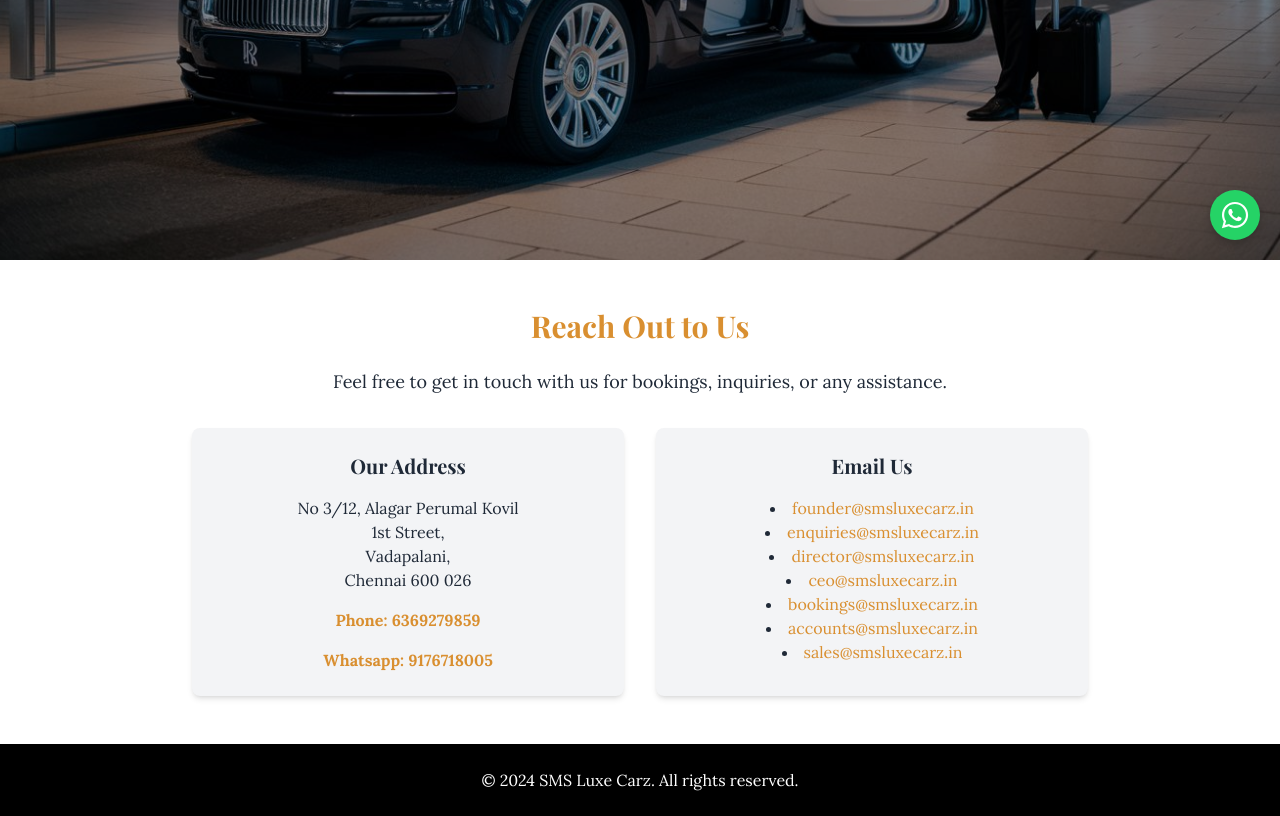
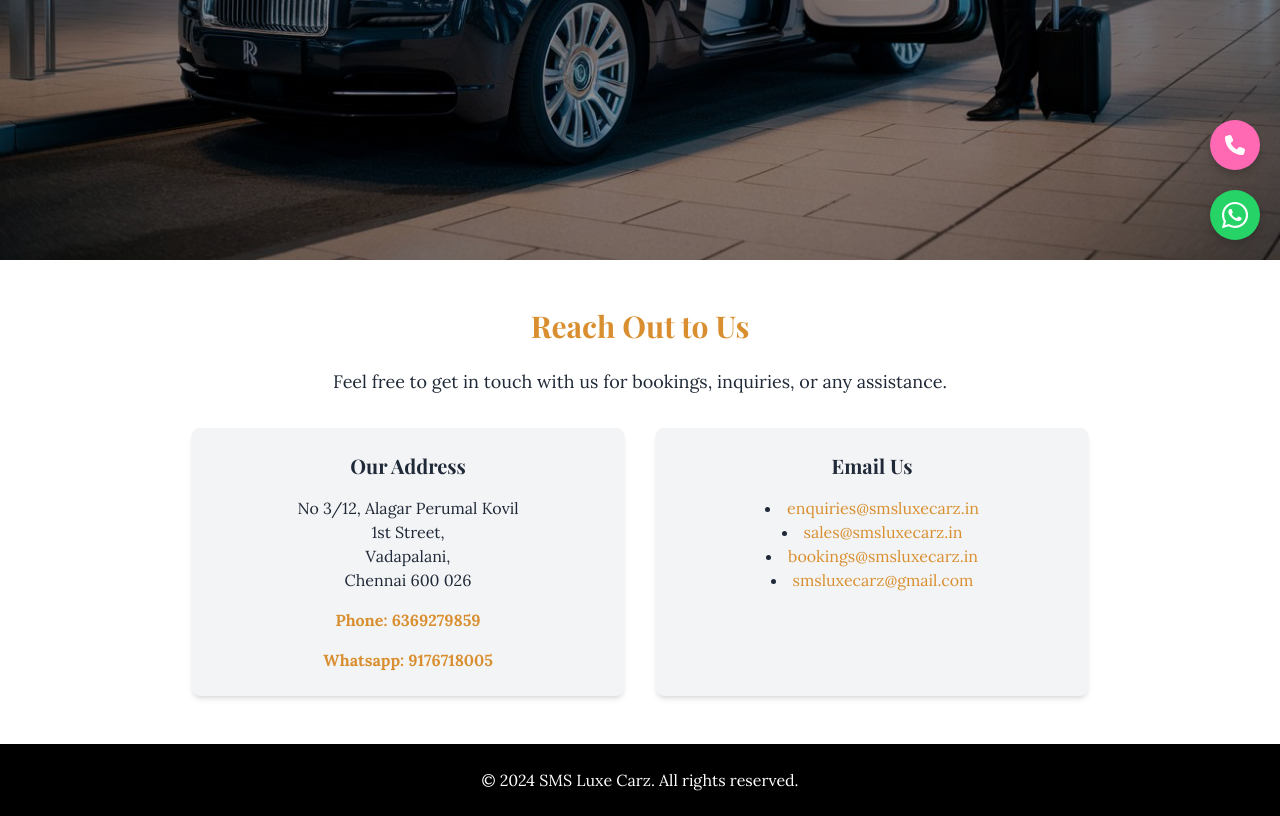
Before and after one commit to LivinkumarS/SMSLuxeCarz, a plain HTML site: page contact.html in a window 1280 px wide. Shown: the part 540-1356 px from the top of the page. Drawn offline with nearby package versions, Linux system fonts and the light colour scheme.

Commit message:
add some changes

```diff
--- a/contact.html
+++ b/contact.html
@@ -16,14 +16,21 @@
 <body class="bg-gray-100 text-gray-800">
 
 
+    <a href="tel:6369279859" target="_blank" class="phone-button" title="Call us">
+        <svg xmlns="http://www.w3.org/2000/svg" viewBox="0 0 512 512">
+            <path
+                d="M164.9 24.6c-7.7-18.6-28-28.5-47.4-23.2l-88 24C12.1 30.2 0 46 0 64C0 311.4 200.6 512 448 512c18 0 33.8-12.1 38.6-29.5l24-88c5.3-19.4-4.6-39.7-23.2-47.4l-96-40c-16.3-6.8-35.2-2.1-46.3 11.6L304.7 368C234.3 334.7 177.3 277.7 144 207.3L193.3 167c13.7-11.2 18.4-30 11.6-46.3l-40-96z" />
+        </svg>
+    </a>
+
 
     <a href="https://wa.me/9176718005" target="_blank" class="whatsapp-button" title="Chat with us">
-        <svg xmlns="http://www.w3.org/2000/svg"
-            viewBox="0 0 448 512"><!--!Font Awesome Free 6.7.1 by @fontawesome - https://fontawesome.com License - https://fontawesome.com/license/free Copyright 2024 Fonticons, Inc.-->
+        <svg xmlns="http://www.w3.org/2000/svg" viewBox="0 0 448 512">
             <path
                 d="M380.9 97.1C339 55.1 283.2 32 223.9 32c-122.4 0-222 99.6-222 222 0 39.1 10.2 77.3 29.6 111L0 480l117.7-30.9c32.4 17.7 68.9 27 106.1 27h.1c122.3 0 224.1-99.6 224.1-222 0-59.3-25.2-115-67.1-157zm-157 341.6c-33.2 0-65.7-8.9-94-25.7l-6.7-4-69.8 18.3L72 359.2l-4.4-7c-18.5-29.4-28.2-63.3-28.2-98.2 0-101.7 82.8-184.5 184.6-184.5 49.3 0 95.6 19.2 130.4 54.1 34.8 34.9 56.2 81.2 56.1 130.5 0 101.8-84.9 184.6-186.6 184.6zm101.2-138.2c-5.5-2.8-32.8-16.2-37.9-18-5.1-1.9-8.8-2.8-12.5 2.8-3.7 5.6-14.3 18-17.6 21.8-3.2 3.7-6.5 4.2-12 1.4-32.6-16.3-54-29.1-75.5-66-5.7-9.8 5.7-9.1 16.3-30.3 1.8-3.7 .9-6.9-.5-9.7-1.4-2.8-12.5-30.1-17.1-41.2-4.5-10.8-9.1-9.3-12.5-9.5-3.2-.2-6.9-.2-10.6-.2-3.7 0-9.7 1.4-14.8 6.9-5.1 5.6-19.4 19-19.4 46.3 0 27.3 19.9 53.7 22.6 57.4 2.8 3.7 39.1 59.7 94.8 83.8 35.2 15.2 49 16.5 66.6 13.9 10.7-1.6 32.8-13.4 37.4-26.4 4.6-13 4.6-24.1 3.2-26.4-1.3-2.5-5-3.9-10.5-6.6z" />
         </svg>
     </a>
+
 
 
 
@@ -100,18 +107,12 @@
                 <div class="bg-gray-100 p-6 rounded-lg shadow-md">
                     <h3 class="text-xl font-bold mb-4">Email Us</h3>
                     <ul class="list-disc list-inside sm:text-center text-left ">
-                        <li><a href="mailto:founder@smsluxecarz.in" class="text-[#d98f30]">founder@smsluxecarz.in</a>
-                        </li>
                         <li><a href="mailto:enquiries@smsluxecarz.in"
                                 class="text-[#d98f30]">enquiries@smsluxecarz.in</a></li>
-                        <li><a href="mailto:director@smsluxecarz.in" class="text-[#d98f30]">director@smsluxecarz.in</a>
-                        </li>
-                        <li><a href="mailto:ceo@smsluxecarz.in" class="text-[#d98f30]">ceo@smsluxecarz.in</a></li>
+                        <li><a href="mailto:ceo@smsluxecarz.in" class="text-[#d98f30]">sales@smsluxecarz.in</a></li>
                         <li><a href="mailto:bookings@smsluxecarz.in" class="text-[#d98f30]">bookings@smsluxecarz.in</a>
                         </li>
-                        <li><a href="mailto:accounts@smsluxecarz.in" class="text-[#d98f30]">accounts@smsluxecarz.in</a>
-                        </li>
-                        <li><a href="mailto:accounts@smsluxecarz.in" class="text-[#d98f30]">sales@smsluxecarz.in</a>
+                        <li><a href="mailto:accounts@smsluxecarz.in" class="text-[#d98f30]">smsluxecarz@gmail.com</a>
                         </li>
                     </ul>
                 </div>
--- a/fleet.css
+++ b/fleet.css
@@ -32,7 +32,8 @@
 }
 
 .slider img {
-  width: 100%;
+  width: auto;
+  margin: auto;
   max-height: 500px;
   display: none;
 }
--- a/style.css
+++ b/style.css
@@ -60,6 +60,9 @@ h3 {
 
 /* Home Section  */
 
+
+
+
 .whatsapp-button {
   z-index: 999 !important;
   position: fixed;
@@ -91,6 +94,38 @@ h3 {
   height: 60%;
   fill: white;
 }
+
+.phone-button {
+  z-index: 999 !important;
+  position: fixed;
+  bottom: 90px; /* Above the WhatsApp button */
+  right: 20px;
+  background-color: #ff69b4; /* Pink background */
+  color: white;
+  border: none;
+  border-radius: 50%;
+  width: 50px;
+  height: 50px;
+  box-shadow: 0 4px 8px rgba(0, 0, 0, 0.2);
+  display: flex;
+  justify-content: center;
+  align-items: center;
+  cursor: pointer;
+  transition: all 0.3s ease;
+}
+
+.phone-button:hover {
+  background-color: #ff1493; /* Darker pink on hover */
+  box-shadow: 0 6px 12px rgba(0, 0, 0, 0.3);
+  transform: scale(1.1);
+}
+
+.phone-button svg {
+  width: 40%;
+  height: 40%;
+  fill: white;
+}
+
 
 /* navbar */
 
```
Also changed, not shown: about.html (+9 -0 lines), fleet.html (+12 -4 lines), index.html (+21 -2 lines), assets/images/fleetPage/slides/urbania1.jpeg (deleted), assets/images/fleetPage/slides/urbania1.jpg (added), assets/images/fleetPage/slides/urbania2.jpeg (deleted), assets/images/fleetPage/slides/urbania2.jpg (added), assets/images/fleetPage/slides/urbania3.jpeg (deleted), assets/images/fleetPage/slides/urbania3.jpg (added), assets/images/fleetPage/slides/urbania4.jpeg (deleted).
